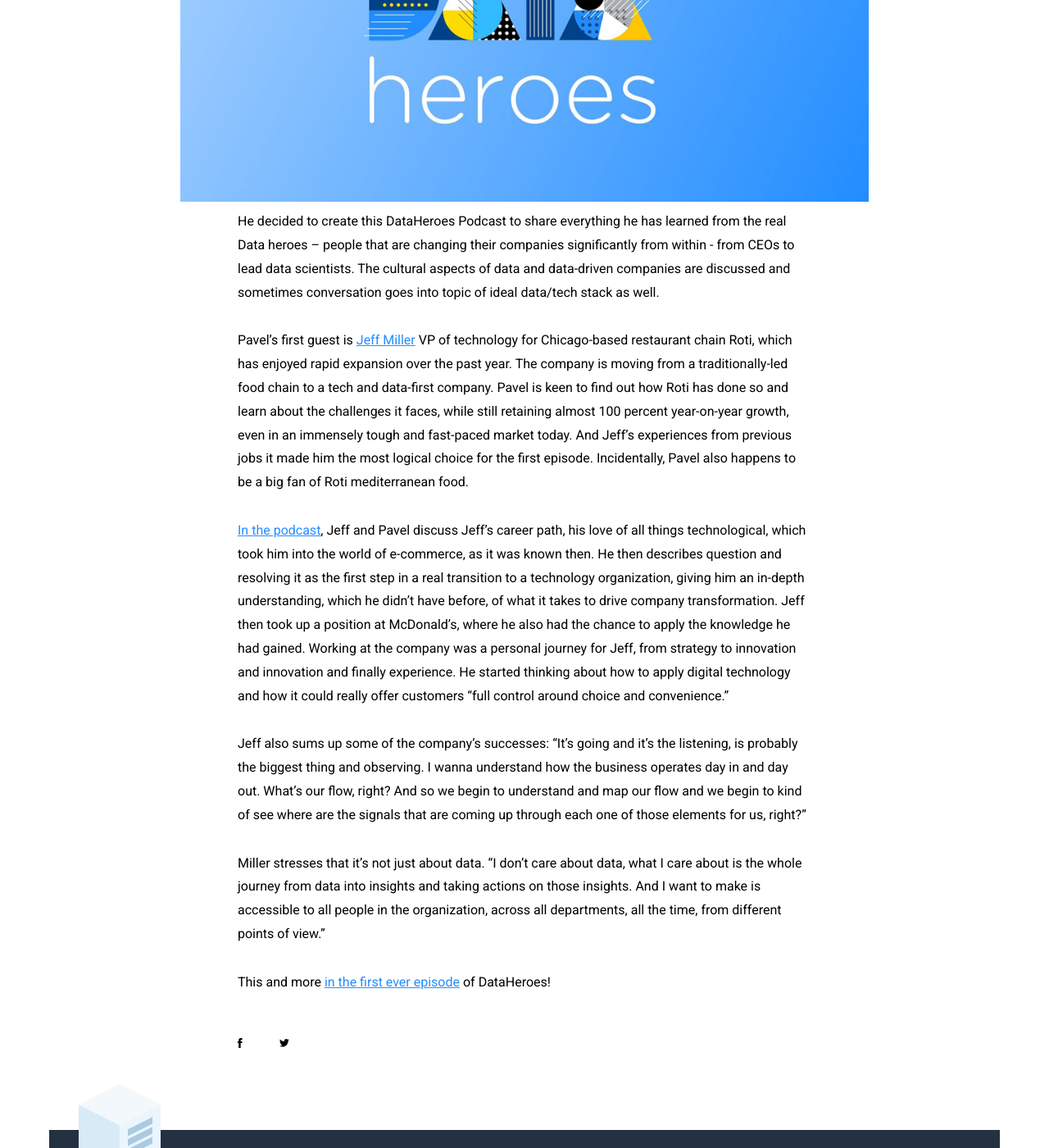
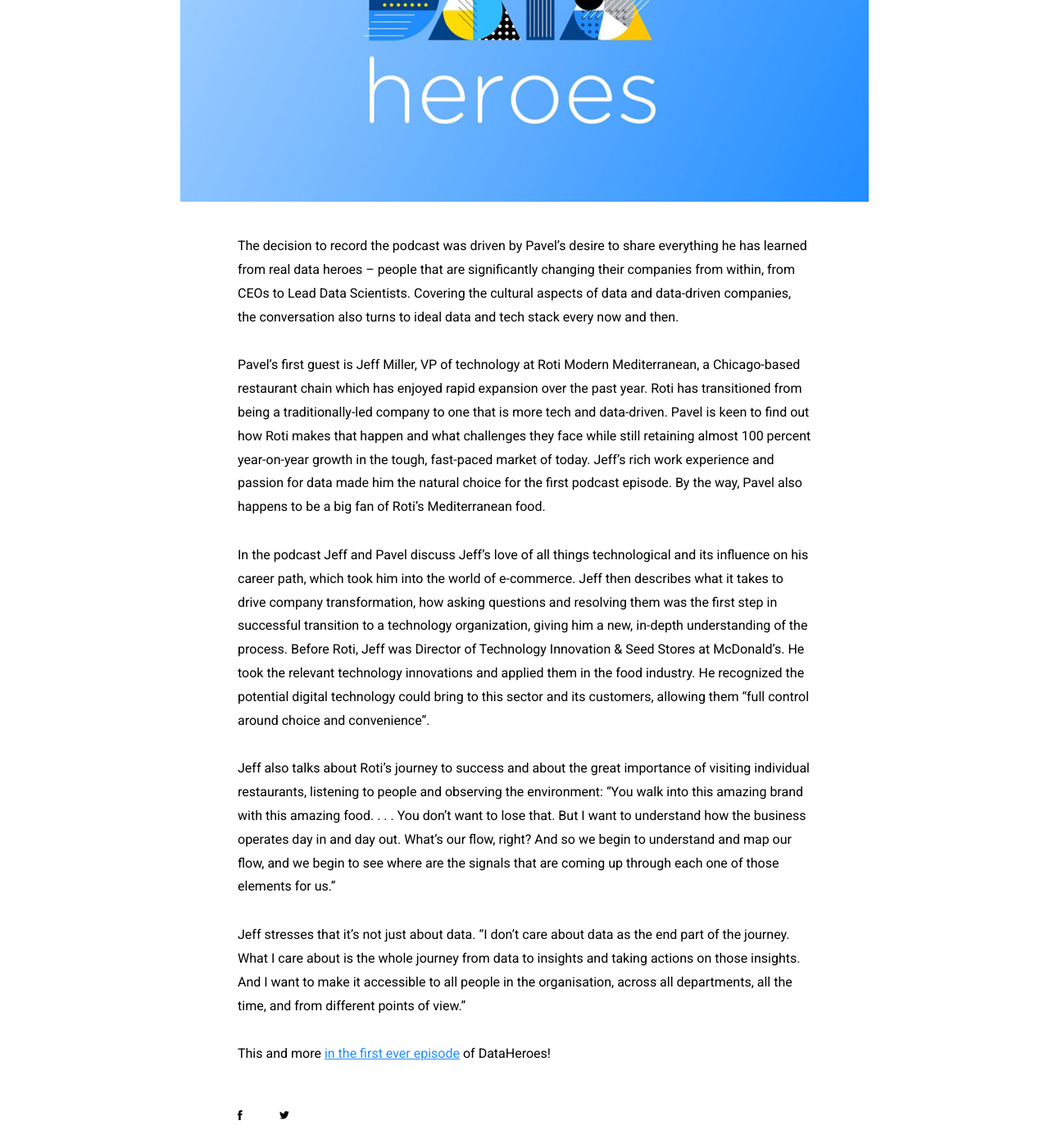
Before and after one commit to keboola/blog, a Jekyll site: the page built from _posts/2019-01-29-keboola-has-just-launched-its-podcast.md, in a window 1280 px wide and 1400 px high, scrolled down 863 px. Shown: the whole window at 82% size. Built offline with Jekyll 4.4.1, drawn with Linux system fonts in a browser that asks for light colours; nearby versions of some CDN libraries.

Commit message:
Update from Forestry.io Martin Karasek updated _posts/2019-01-29-keboola-has-just-launched-its-podcast.md

```diff
--- a/_posts/2019-01-29-keboola-has-just-launched-its-podcast.md
+++ b/_posts/2019-01-29-keboola-has-just-launched-its-podcast.md
@@ -10,18 +10,18 @@
 coverphoto_slider: "/uploads/dataHeroesSlides.jpg"
 
 ---
-
 Our CEO, [Pavel Dolezal](https://www.linkedin.com/in/paveld/), hosts [DataHeroes](https://itunes.apple.com/cz/podcast/dataheroes/id1442313148?mt=2) - a podcast about data, current technology trends and innovative company culture.
 
+![](/uploads/data-heroes-img.jpg)
 
-![](/uploads/data-heroes-img.jpg)He decided to create this DataHeroes Podcast to share everything he has learned from the real Data heroes – people that are changing their companies significantly from within - from CEOs to lead data scientists. The cultural aspects of data and data-driven companies are discussed and sometimes conversation goes into topic of ideal data/tech stack as well.
+The decision to record the podcast was driven by Pavel’s desire to share everything he has learned from real data heroes – people that are significantly changing their companies from within, from CEOs to Lead Data Scientists. Covering the cultural aspects of data and data-driven companies, the conversation also turns to ideal data and tech stack every now and then.
 
-Pavel’s first guest is [Jeff Miller](https://www.linkedin.com/in/mill4397/) VP of technology for Chicago-based restaurant chain Roti, which has enjoyed rapid expansion over the past year. The company is moving from a traditionally-led food chain to a tech and data-first company. Pavel is keen to find out how Roti has done so and learn about the challenges it faces, while still retaining almost 100 percent year-on-year growth, even in an immensely tough and fast-paced market today. And Jeff's experiences from previous jobs it made him the most logical choice for the first episode. Incidentally, Pavel also happens to be a big fan of Roti mediterranean food.
+Pavel’s first guest is Jeff Miller, VP of technology at Roti Modern Mediterranean, a Chicago-based restaurant chain which has enjoyed rapid expansion over the past year. Roti has transitioned from being a traditionally-led company to one that is more tech and data-driven. Pavel is keen to find out how Roti makes that happen and what challenges they face while still retaining almost 100 percent year-on-year growth in the tough, fast-paced market of today. Jeff's rich work experience and passion for data made him the natural choice for the first podcast episode. By the way, Pavel also happens to be a big fan of Roti’s Mediterranean food.
 
-[In the podcast](https://itunes.apple.com/cz/podcast/dataheroes/id1442313148?mt=2), Jeff and Pavel discuss Jeff’s career path, his love of all things technological, which took him into the world of e-commerce, as it was known then. He then describes question and resolving it as the first step in a real transition to a technology organization, giving him an in-depth understanding, which he didn’t have before, of what it takes to drive company transformation. Jeff then took up a position at McDonald’s, where he also had the chance to apply the knowledge he had gained. Working at the company was a personal journey for Jeff, from strategy to innovation and innovation and finally experience. He started thinking about how to apply digital technology and how it could really offer customers “full control around choice and convenience.”
+In the podcast Jeff and Pavel discuss Jeff’s love of all things technological and its influence on his career path, which took him into the world of e-commerce. Jeff then describes what it takes to drive company transformation, how asking questions and resolving them was the first step in successful transition to a technology organization, giving him a new, in-depth understanding of the process. Before Roti, Jeff was Director of Technology Innovation & Seed Stores at McDonald’s. He took the relevant technology innovations and applied them in the food industry. He recognized the potential digital technology could bring to this sector and its customers, allowing them “full control around choice and convenience”.
 
-Jeff also sums up some of the company’s successes: “It's going and it's the listening, is probably the biggest thing and observing. I wanna understand how the business operates day in and day out. What's our flow, right? And so we begin to understand and map our flow and we begin to kind of see where are the signals that are coming up through each one of those elements for us, right?”
+Jeff also talks about Roti’s journey to success and about the great importance of visiting individual restaurants, listening to people and observing the environment: “You walk into this amazing brand with this amazing food. . . . You don’t want to lose that. But I want to understand how the business operates day in and day out. What's our flow, right? And so we begin to understand and map our flow, and we begin to see where are the signals that are coming up through each one of those elements for us.”
 
-Miller stresses that it’s not just about data. "I don't care about data, what I care about is the whole journey from data into insights and taking actions on those insights. And I want to make is accessible to all people in the organization, across all departments, all the time, from different points of view."
+Jeff stresses that it’s not just about data. “I don't care about data as the end part of the journey. What I care about is the whole journey from data to insights and taking actions on those insights. And I want to make it accessible to all people in the organisation, across all departments, all the time, and from different points of view.”
 
 This and more [in the first ever episode](https://itunes.apple.com/cz/podcast/dataheroes/id1442313148?mt=2) of DataHeroes!
```
